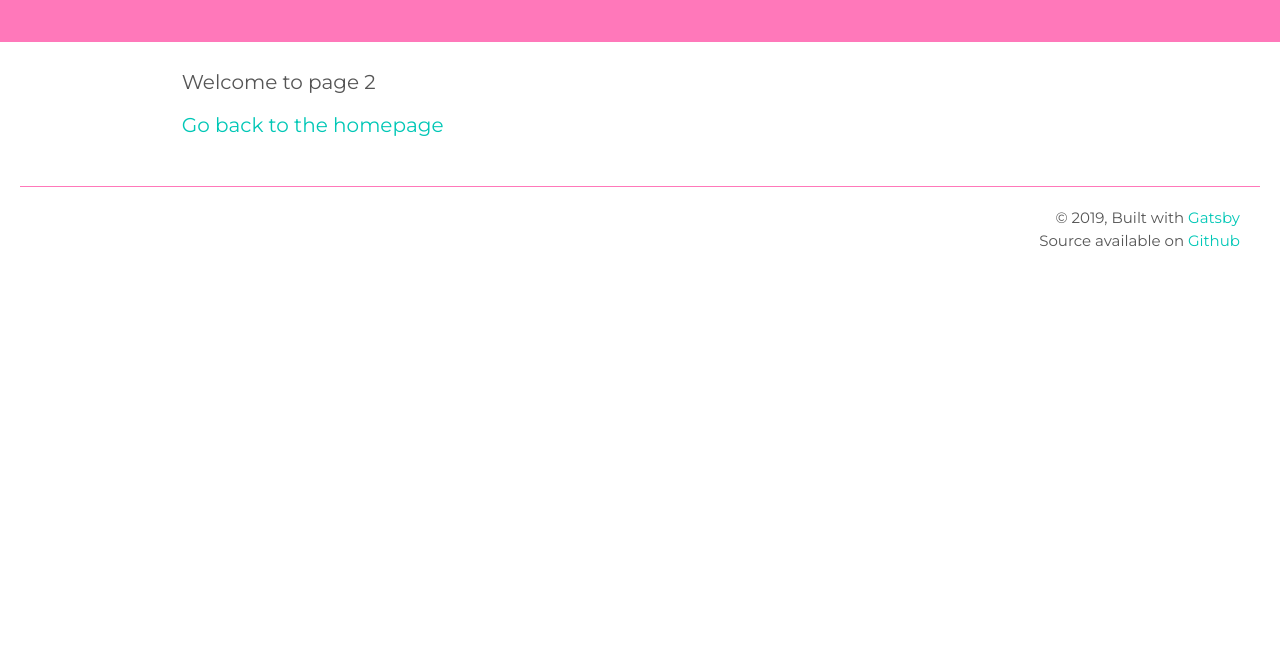
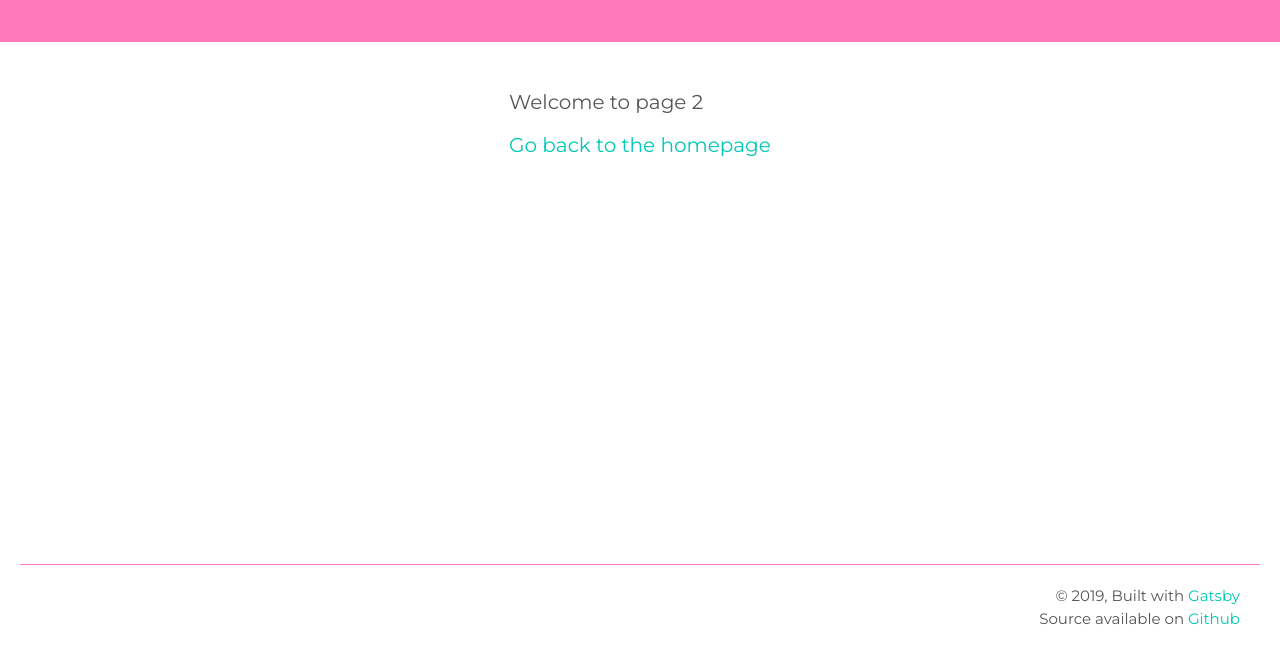
Before and after one commit to Letitia-May/portfolio, a Gatsby site: page /projects in a window 1280 px wide. Shown: the part 130-794 px from the top of the page. Built offline with nearby package versions, Linux system fonts and the light colour scheme; Gatsby itself is replaced by a stand-in of ours.

Commit message:
Layout improvements using flexbox

```diff
--- a/src/components/layout.js
+++ b/src/components/layout.js
@@ -7,11 +7,18 @@ import Header from './header'
 import GlobalStyle from '../styles/global'
 import '../styles/normalize.css'
 
+const Container = styled.div`
+  display: flex;
+  flex-direction: column;
+  min-height: 100vh;
+`;
+
 const PageContent = styled.div`
   margin: 0 auto;
   max-width: 960px;
   padding: 0px 1.0875rem 1.45rem;
   padding-top: 0;
+  flex: 1;
 `
 
 const Footer = styled.footer`
@@ -36,10 +43,11 @@ const Layout = ({ children }) => (
     `}
     render={data => (
       <>
-        <GlobalStyle />
-        <Header siteTitle={data.site.siteMetadata.title} />
-        <PageContent>{children}</PageContent>
-        <Footer>
+        <Container>
+          <GlobalStyle />
+          <Header siteTitle={data.site.siteMetadata.title} />
+          <PageContent>{children}</PageContent>
+          <Footer>
           © {new Date().getFullYear()}, Built with{` `}
           <a href="https://www.gatsbyjs.org" target="_blank">
             Gatsby
@@ -50,6 +58,7 @@ const Layout = ({ children }) => (
             Github
           </a>
         </Footer>
+        </Container>
       </>
     )}
   />
```
